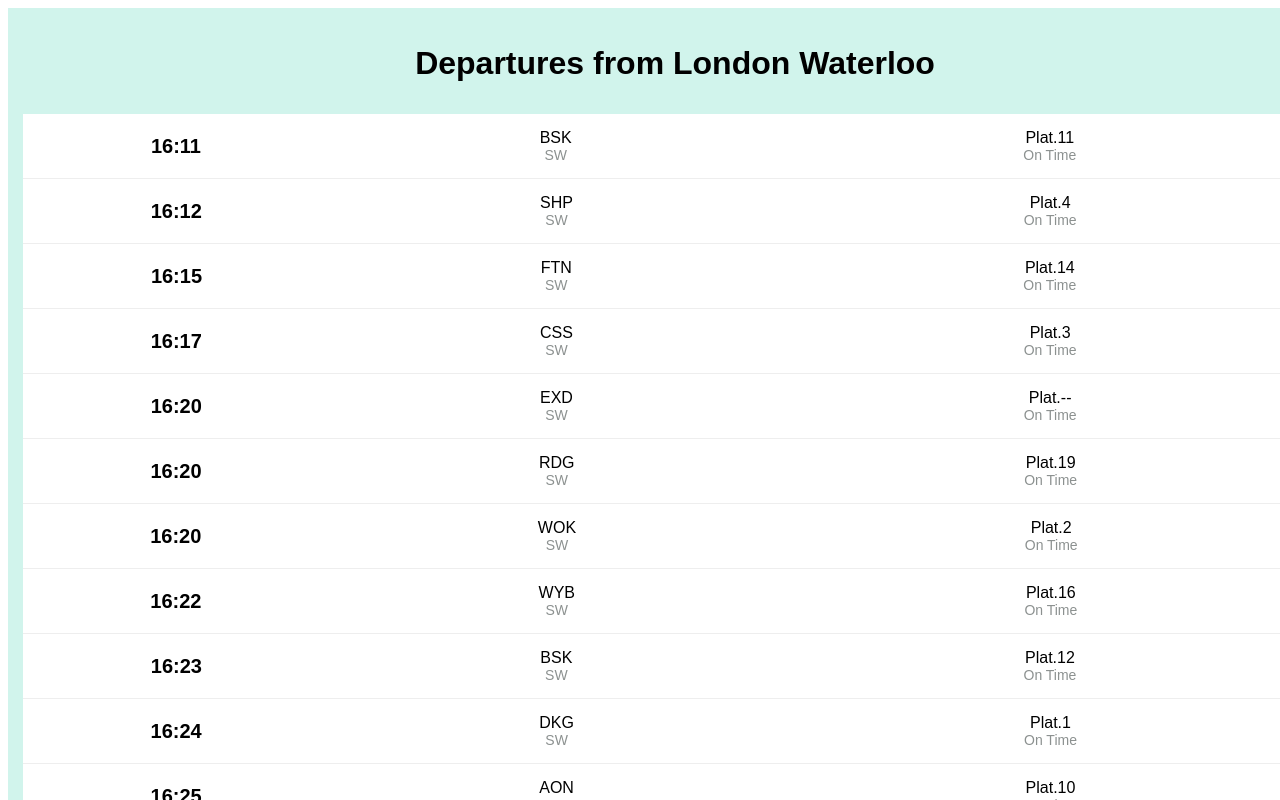
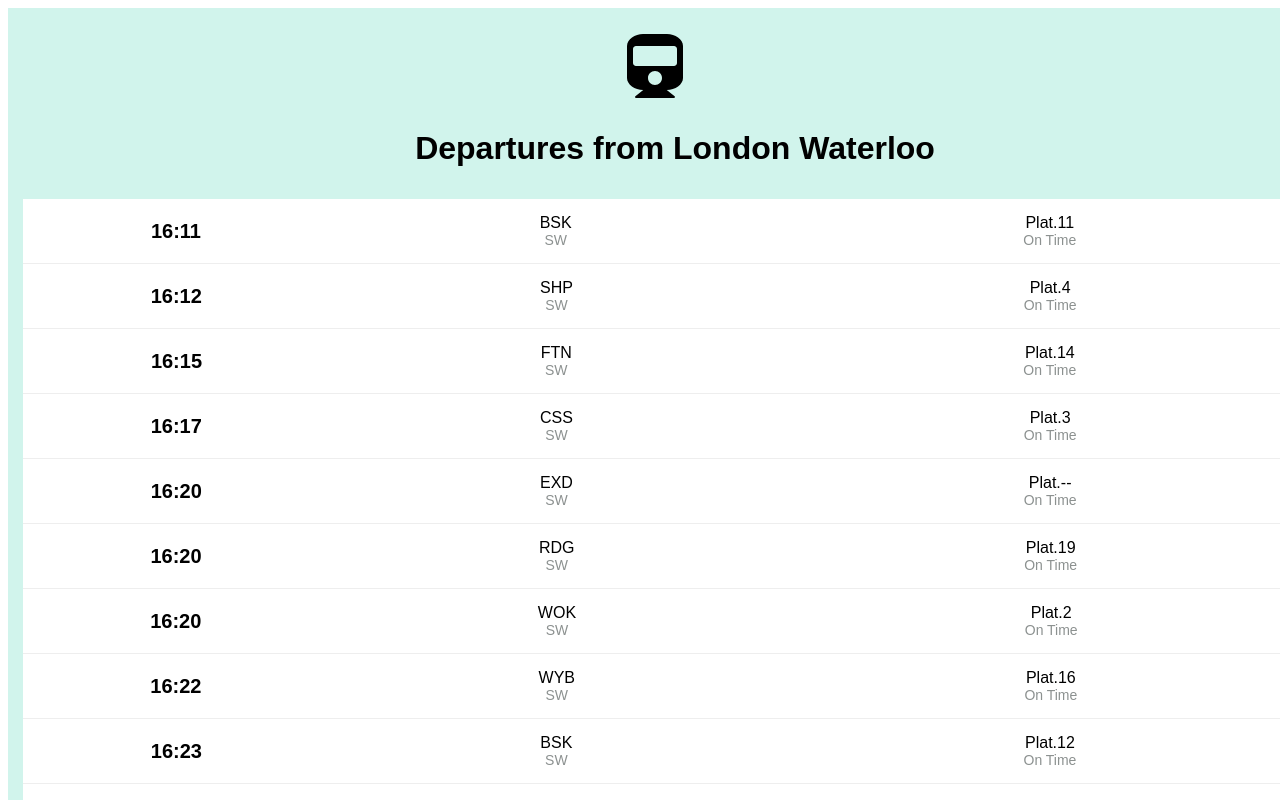
Before and after one commit to zerga9/Train_departure_info, a React (Create React App) app: page / in a window 1280 px wide. Shown: the top 800 px of the page. Built offline with nearby package versions, Linux system fonts and the light colour scheme.

Commit message:
Added Fontawesome train

```diff
--- a/package.json
+++ b/package.json
@@ -3,11 +3,15 @@
   "version": "0.1.0",
   "private": true,
   "dependencies": {
+    "@fortawesome/fontawesome-svg-core": "^1.2.2",
+    "@fortawesome/free-solid-svg-icons": "^5.2.0",
+    "@fortawesome/react-fontawesome": "^0.1.2",
     "enzyme": "^3.4.1",
     "enzyme-adapter-react-16": "^1.2.0",
     "moment": "^2.22.2",
     "react": "^16.3.2",
     "react-dom": "^16.3.2",
+    "react-fontawesome": "^1.6.1",
     "react-router-dom": "^4.3.1",
     "react-scripts": "1.1.4",
     "styled-components": "^3.4.2"
--- a/src/App.js
+++ b/src/App.js
@@ -11,6 +11,8 @@
   SecondSp,
   LinkStyled
 } from "./trainDeparturesStyles";
+import { FontAwesomeIcon } from "@fortawesome/react-fontawesome";
+import { faTrain } from "@fortawesome/free-solid-svg-icons";
 
 class App extends Component {
   render() {
@@ -24,6 +26,7 @@
           <div style={styles}>
             <header>
               <h1>
+                <FontAwesomeIcon icon={faTrain} size="2x" />
                 <ul>Departures from London Waterloo</ul>
               </h1>
             </header>
```
Also changed, not shown: 1 other file (tests, documents, lock files or other folders).
